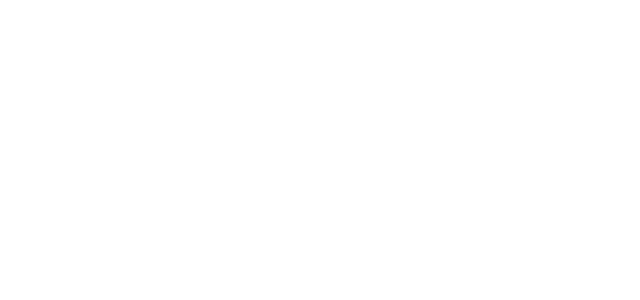
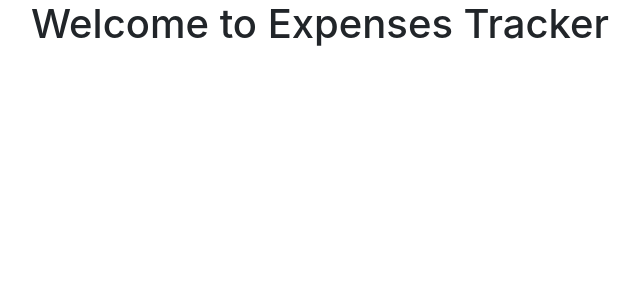
Before and after one commit to Avi-Cohen-Nehemia/expenses-tracker-ui, a React (Create React App) app: page / in a window 1280 px wide. Shown: the top 300 px of the page, without its empty margins (320-960 px from the left). Built offline with nearby package versions, Linux system fonts and the light colour scheme.

Commit message:
import LandingPage to App and assign it the home route

```diff
--- a/src/App.js
+++ b/src/App.js
@@ -1,13 +1,17 @@
-import React from 'react';
+import React from "react";
 import { BrowserRouter as Router, Route } from "react-router-dom";
-import './App.css';
-import Container from 'react-bootstrap/Container'
-import Signup from './components/Signup';
+import "./App.css";
+import Container from "react-bootstrap/Container"
+import Signup from "./components/Signup";
+import LandingPage from "./components/LandingPage";
 
 const App = () => {
   return (
     <Router>
       <Container>
+        <Route exact path="/">
+          <LandingPage />
+        </Route>
         <Route exact path="/signup">
           <Signup />
         </Route>
--- a/src/components/LandingPage/index.js
+++ b/src/components/LandingPage/index.js
@@ -1,8 +1,8 @@
-import React from 'react';
+import React from "react";
 
 const LandingPage = () => {
     return (
-        <h1>{'Welcome to Expenses Tracker'}</h1>
+        <h1 className="text-center">{"Welcome to Expenses Tracker"}</h1>
     );
 };
 
```
